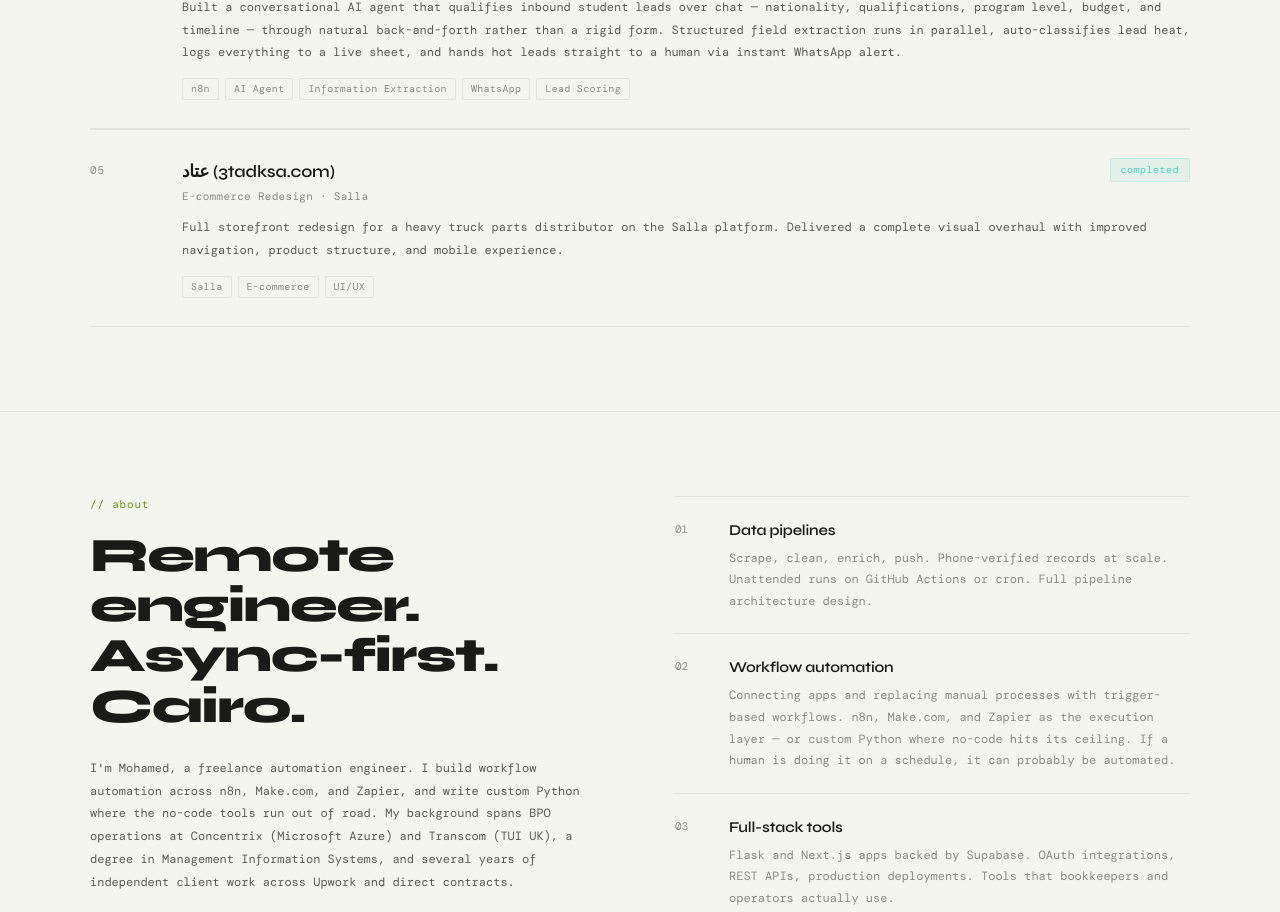
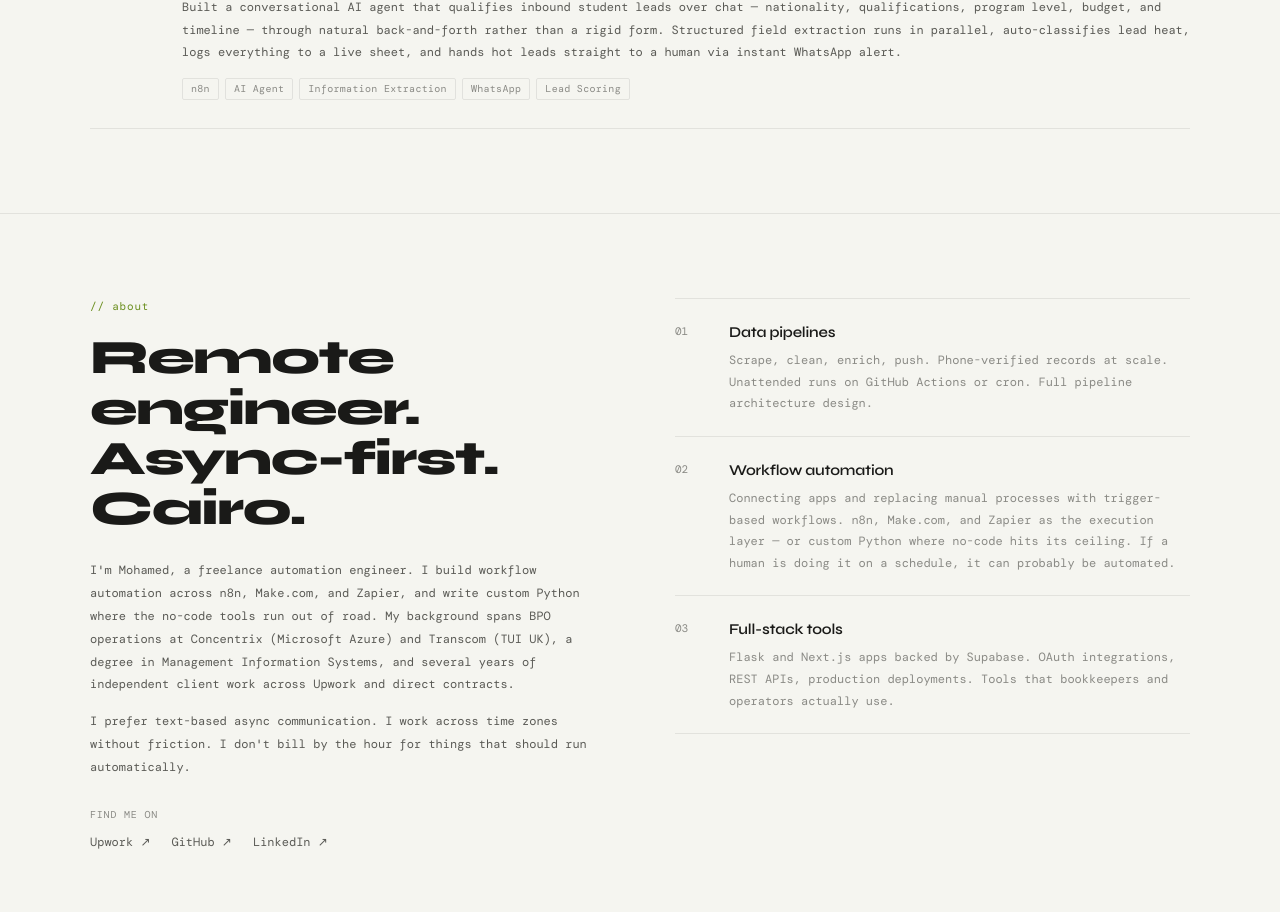
Before and after one commit to Mohamed-Abdulhalim/halim-pro, a Next.js app: page / in a window 1280 px wide. Shown: the part 3453-4365 px from the top of the page. Built offline with nearby package versions, Linux system fonts and the light colour scheme; a web font is replaced by a local one.

Commit message:
Update Work.tsx

```diff
--- a/components/Work.tsx
+++ b/components/Work.tsx
@@ -33,14 +33,6 @@ const work = [
     desc: 'Built a conversational AI agent that qualifies inbound student leads over chat — nationality, qualifications, program level, budget, and timeline — through natural back-and-forth rather than a rigid form. Structured field extraction runs in parallel, auto-classifies lead heat, logs everything to a live sheet, and hands hot leads straight to a human via instant WhatsApp alert.',
     tags: ['n8n', 'AI Agent', 'Information Extraction', 'WhatsApp', 'Lead Scoring'],
     status: 'case study',
-  },
-  {
-    client: 'عتاد (3tadksa.com)',
-    role: 'E-commerce Redesign',
-    platform: 'Salla',
-    desc: 'Full storefront redesign for a heavy truck parts distributor on the Salla platform. Delivered a complete visual overhaul with improved navigation, product structure, and mobile experience.',
-    tags: ['Salla', 'E-commerce', 'UI/UX'],
-    status: 'completed',
   },
 ]
 
```
